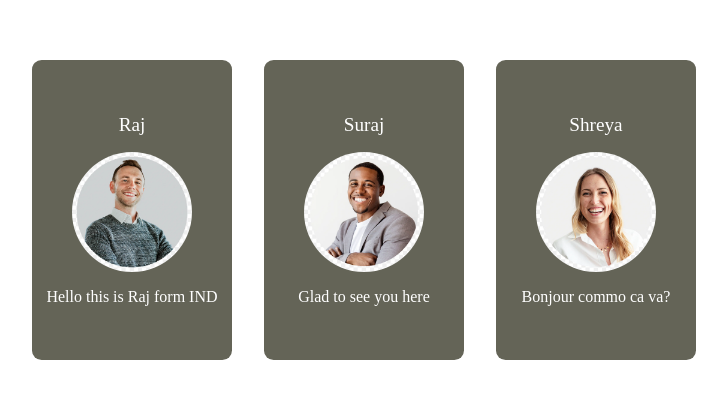
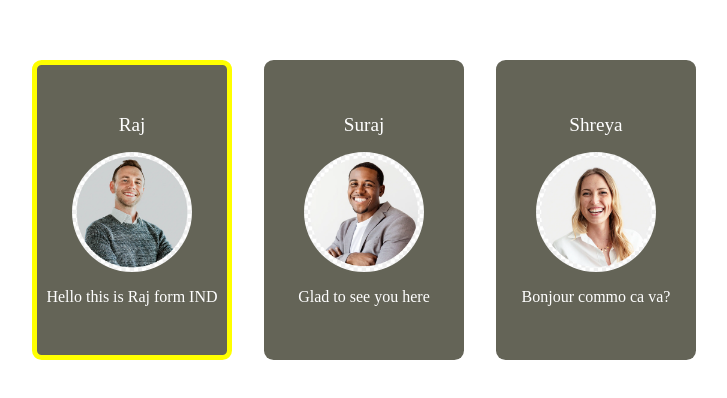
Before and after one commit to janvi7414/react_repo, a React app in the folder second-react-project/: page / in a window 1280 px wide. Shown: the part 190-588 px from the top of the page, without its empty margins (276-1003 px from the left). Built offline with nearby package versions, Linux system fonts and the light colour scheme; the HTML template or start-up script is replaced by a standard one.

Commit message:
added style to the first card

```diff
--- a/second-react-project/src/App.jsx
+++ b/second-react-project/src/App.jsx
@@ -9,7 +9,7 @@ function App() {
 
   return (
       <div className="AppDiv">
-        <UserCard name="Raj" desc="Hello this is Raj form IND" image={profile1}/>
+        <UserCard name="Raj" desc="Hello this is Raj form IND" image={profile1} style={{"border" : "solid yellow 5px"}}/>
         <UserCard name="Suraj" desc="Glad to see you here" image={profile2}/>
         <UserCard name="Shreya" desc="Bonjour commo ca va?" image={profile3}/>
 
--- a/second-react-project/src/components/UserCard.jsx
+++ b/second-react-project/src/components/UserCard.jsx
@@ -3,7 +3,7 @@ import "./UserCard.css"
 
 const UserCard = (props) => {
   return (
-    <div className="user_div">
+    <div className="user_div" style={props.style}>
       <p id="user_name" >{props.name}</p>
       <img id="user_img" src={props.image} alt="i" />
       <p id="user_desc">{props.desc}</p>
```
